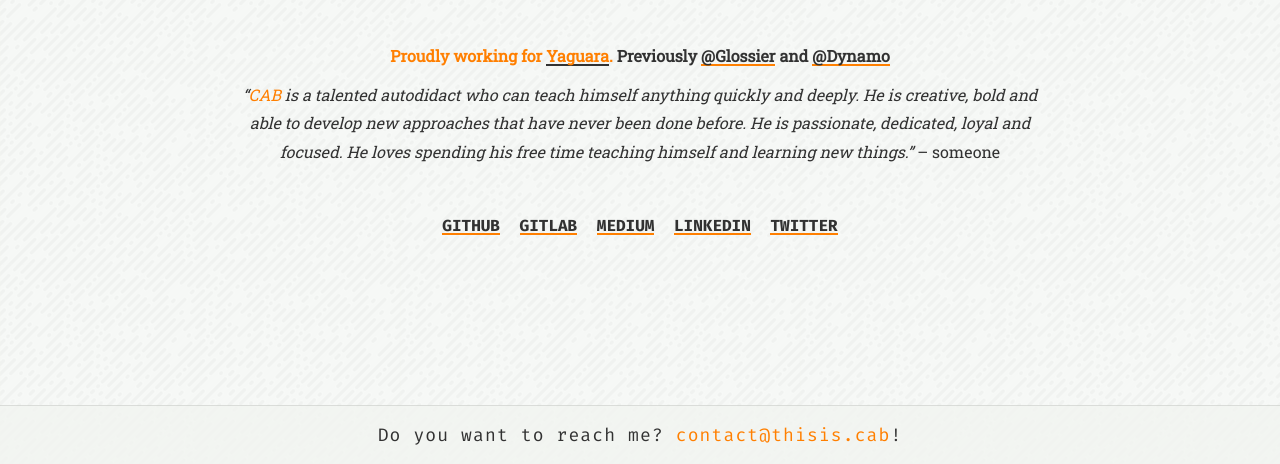
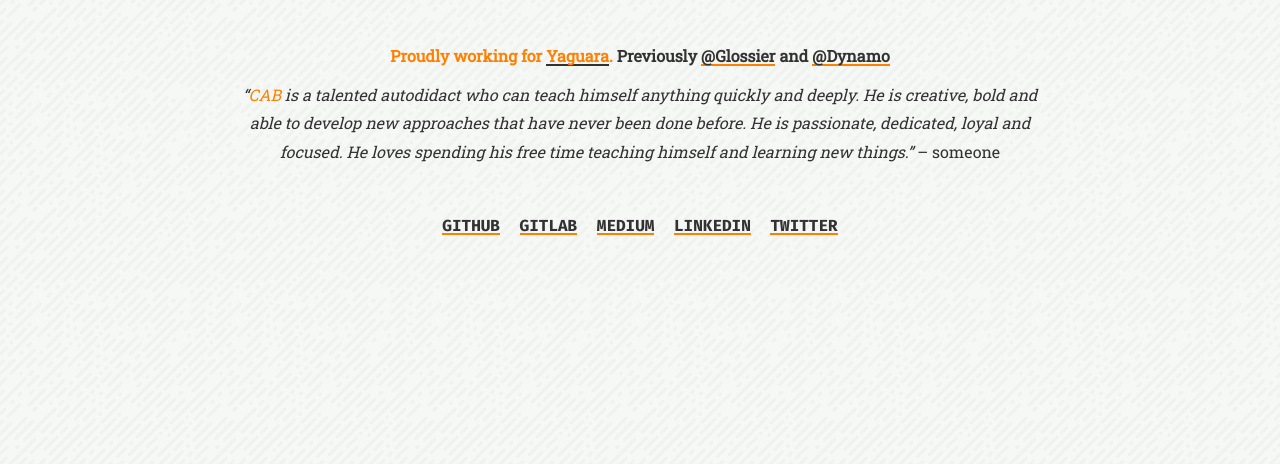
Before and after one commit to cabouffard/thisis.cab, a plain HTML site: page index.html in a window 1280 px wide. Shown: the part 336-800 px from the top of the page. Drawn offline with Linux system fonts and the light colour scheme.

Commit message:
Remove email address footer
Since I've changed my Nameservers from Namecheap to Cloudflare, I lost
the ability to redirect email address from my tld to my personal email.

```diff
--- a/index.html
+++ b/index.html
@@ -74,14 +74,6 @@
 
             </section>
 
-            <footer class="bottom-bar">
-
-                <div class="container">
-                    <p>Do you want to reach me? <span class="highlight">contact@thisis.cab</span>!</p>
-                </div>
-
-            </footer>
-
         </main>
 
     </body>
```
